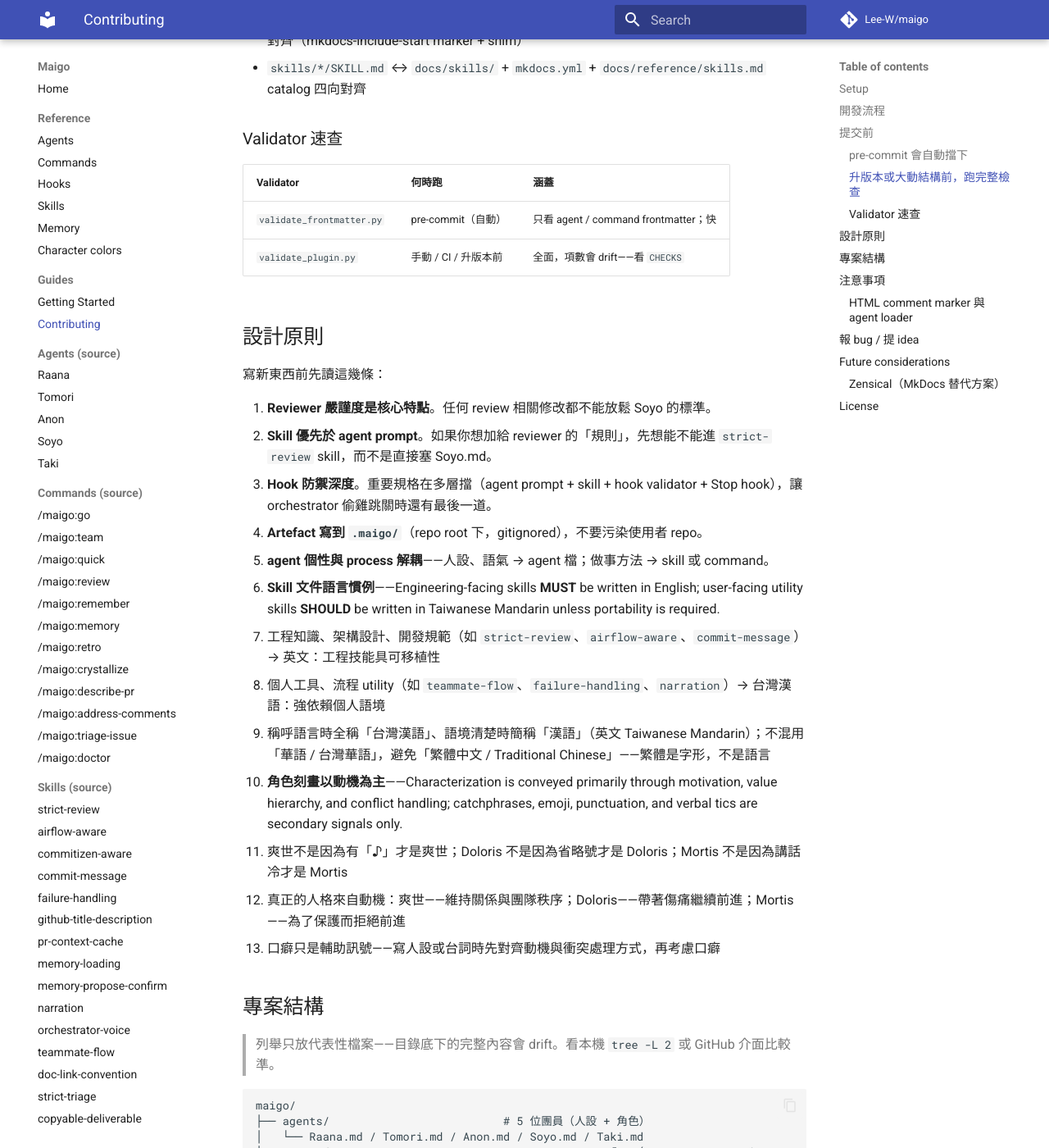
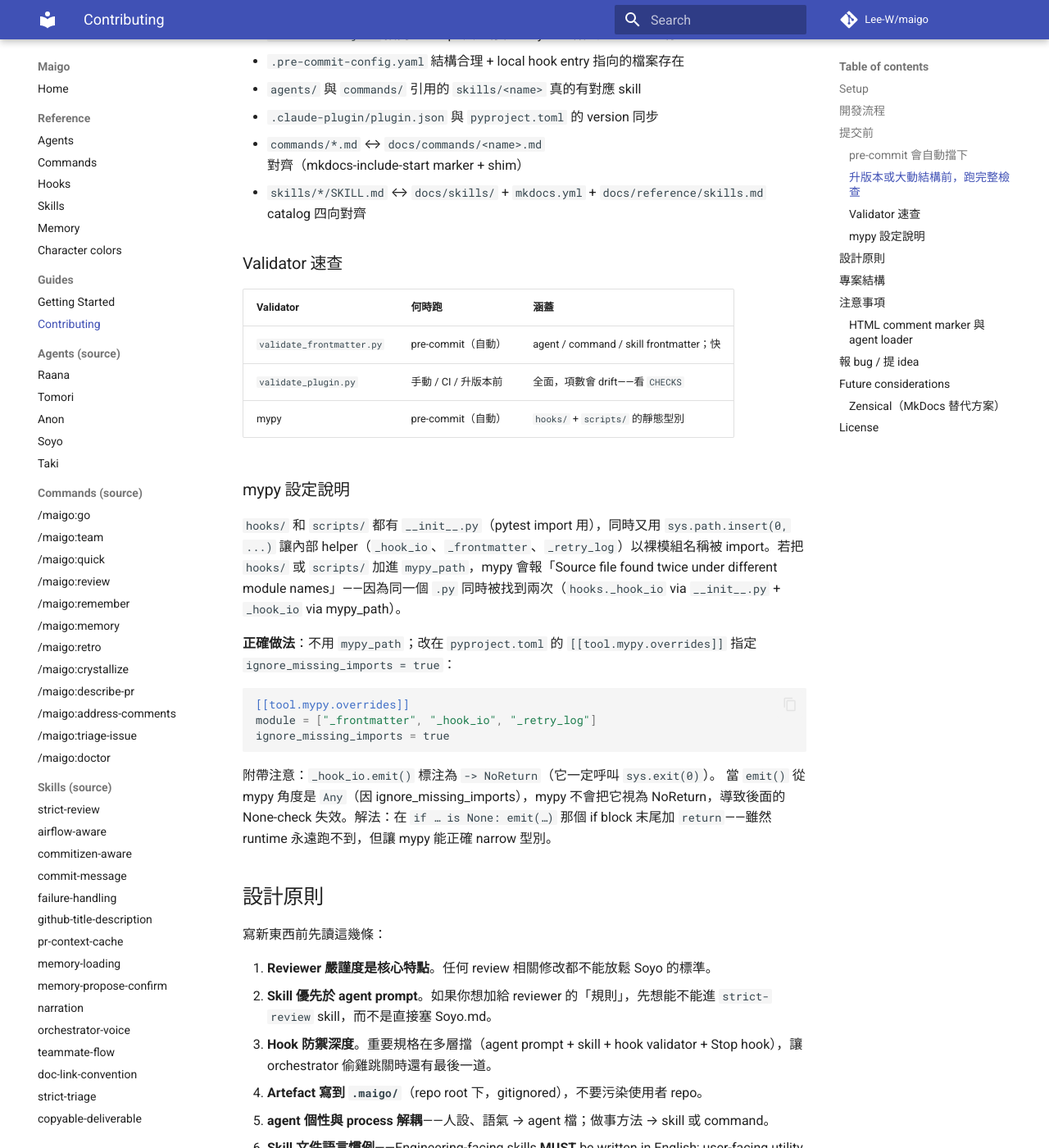
Before and after one commit to Lee-W/maigo, an MkDocs documentation site: the page built from docs/guides/contributing.md, in a window 1280 px wide and 1400 px high, scrolled down 1673 px. Shown: the whole window at 82% size. Built offline with MkDocs 1.6.1 and Material for MkDocs 9.7.7, drawn with Linux system fonts in a browser that asks for light colours; comment, search, counter and statistics services are not loaded; some of the changed text lies outside the part shown.

Commit message:
docs: document new validators and add orchestrator conventions
Record the mypy + skills-frontmatter checks from 367784b in contributing.md, including the conftest plugin_tree fixture sync that test_main_all_checks_pass requires when adding a CHECKS function. Add orchestrator-voice rules for empty AskUserQuestion answers (re-confirm, never skip), 中國 naming, and the 角色感 clarification flow.

````diff
--- a/docs/guides/contributing.md
+++ b/docs/guides/contributing.md
@@ -29,7 +29,8 @@
 - 基本檔案衛生：trailing whitespace、EOF newline、大檔、merge conflict marker、shebang 與 executable bit 一致性
 - 壞掉的 JSON / YAML（`.claude-plugin/plugin.json` / `hooks/hooks.json` 壞了 plugin 整個載不到）
 - Ruff lint / format 失敗
-- Agent / command frontmatter 缺欄位（`name` / `description` / `model` / `tools`）或 agent name 跟檔名對不上
+- Agent / command / skill frontmatter 缺欄位或 name 跟檔名 / 目錄名對不上
+- mypy type check 失敗（`hooks/` + `scripts/`）
 
 ### 升版本或大動結構前，跑完整檢查
 
@@ -37,7 +38,9 @@
 python3 scripts/validate_plugin.py
 ```
 
-涵蓋的檢查面向（具體項數會隨 plugin 演進變動，**以 `CHECKS` list 與實際輸出為準**）：
+涵蓋的檢查面向（具體項數會隨 plugin 演進變動，**以 `CHECKS` list 與實際輸出為準**）。
+
+> **注意**：每次在 `validate_plugin.py` 新增或修改 CHECKS 裡的 check function，`tests/conftest.py` 的 `plugin_tree` fixture 和相關 `make_*` helper 通常也要跟著更新，否則 `test_main_all_checks_pass` 會立刻紅。例：加了 `check_agents_docs_alignment` 後，需要同步更新 `make_agent_file`（加 mkdocs-include-start marker）、新增 `make_docs_agent_shim`、更新 `make_mkdocs_yml` 加 agent nav entries。
 
 - `.claude-plugin/plugin.json` valid JSON + 必要欄位
 - `hooks/hooks.json` valid JSON
@@ -55,8 +58,24 @@
 
 | Validator | 何時跑 | 涵蓋 |
 |-----------|-------|------|
-| `validate_frontmatter.py` | pre-commit（自動） | 只看 agent / command frontmatter；快 |
+| `validate_frontmatter.py` | pre-commit（自動） | agent / command / skill frontmatter；快 |
 | `validate_plugin.py` | 手動 / CI / 升版本前 | 全面，項數會 drift——看 `CHECKS` |
+| mypy | pre-commit（自動） | `hooks/` + `scripts/` 的靜態型別 |
+
+### mypy 設定說明
+
+`hooks/` 和 `scripts/` 都有 `__init__.py`（pytest import 用），同時又用 `sys.path.insert(0, ...)` 讓內部 helper（`_hook_io`、`_frontmatter`、`_retry_log`）以裸模組名稱被 import。若把 `hooks/` 或 `scripts/` 加進 `mypy_path`，mypy 會報「Source file found twice under different module names」——因為同一個 `.py` 同時被找到兩次（`hooks._hook_io` via `__init__.py` + `_hook_io` via mypy_path）。
+
+**正確做法**：不用 `mypy_path`；改在 `pyproject.toml` 的 `[[tool.mypy.overrides]]` 指定 `ignore_missing_imports = true`：
+
+```toml
+[[tool.mypy.overrides]]
+module = ["_frontmatter", "_hook_io", "_retry_log"]
+ignore_missing_imports = true
+```
+
+附帶注意：`_hook_io.emit()` 標注為 `-> NoReturn`（它一定呼叫 `sys.exit(0)`）。
+當 `emit()` 從 mypy 角度是 `Any`（因 ignore_missing_imports），mypy 不會把它視為 NoReturn，導致後面的 None-check 失效。解法：在 `if … is None: emit(…)` 那個 if block 末尾加 `return`——雖然 runtime 永遠跑不到，但讓 mypy 能正確 narrow 型別。
 
 ## 設計原則
 
````
Also changed, not shown: skills/orchestrator-voice/SKILL.md (+16 -0 lines).
